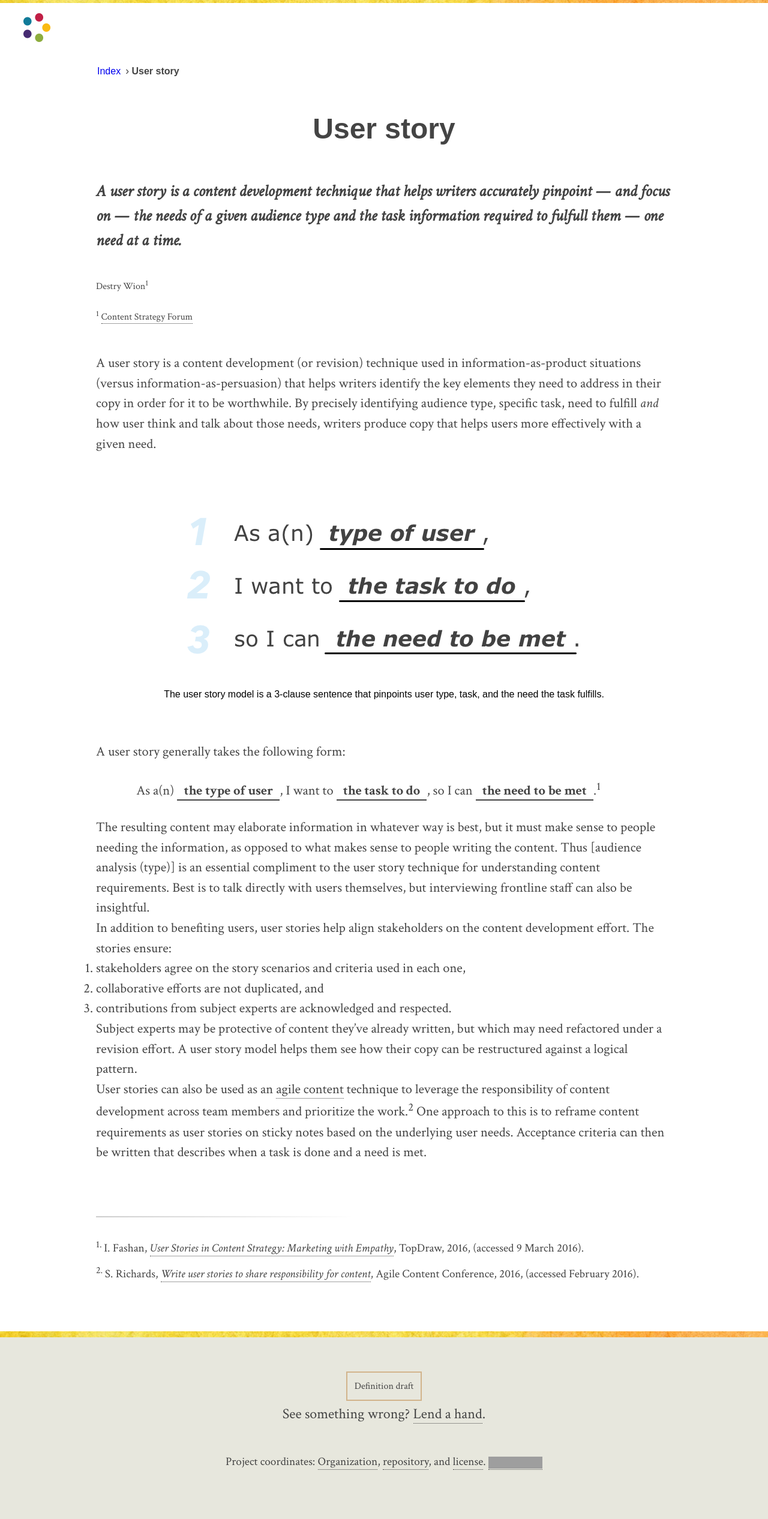
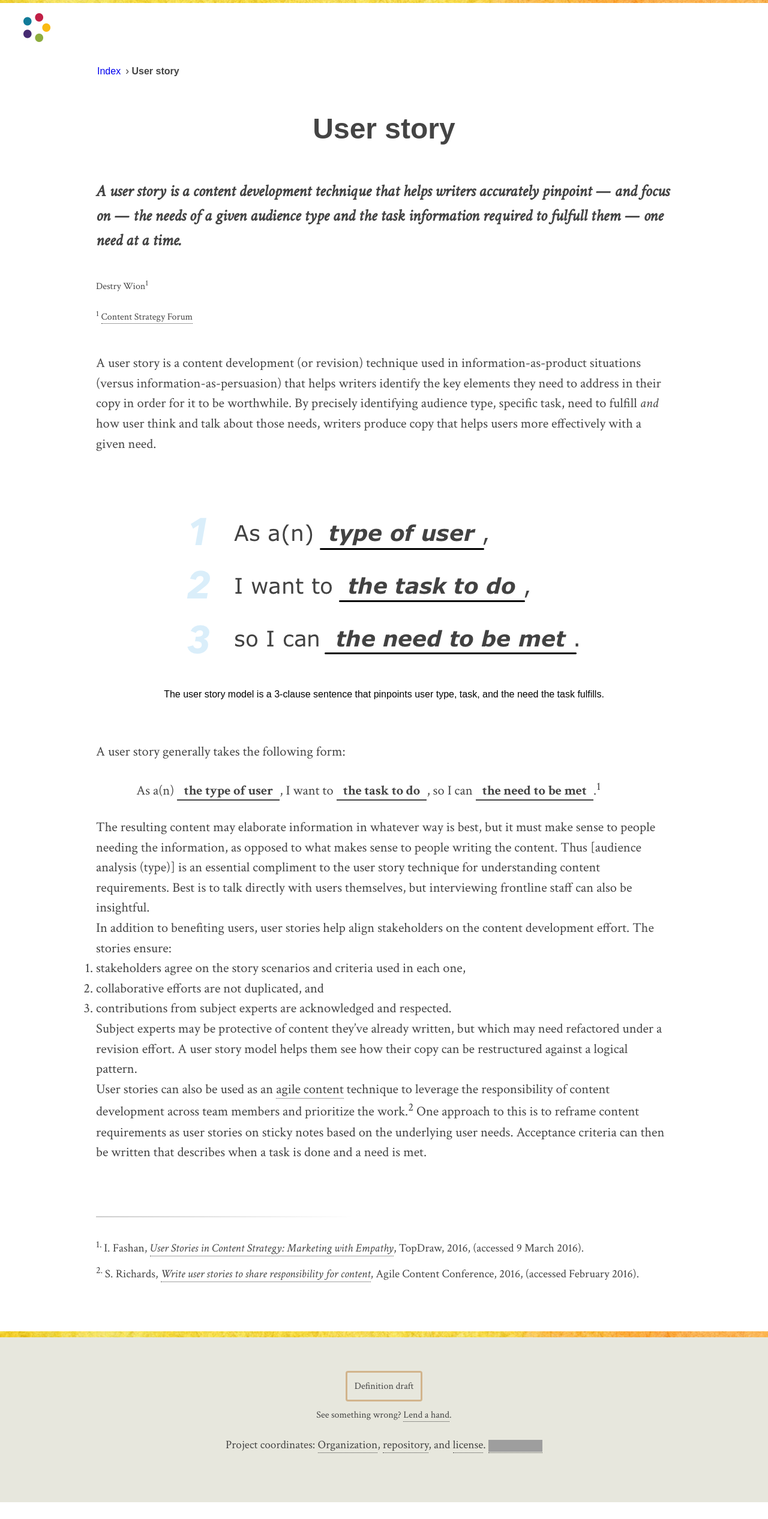
Before and after one commit to content-strategy-forum/csf-glossary, a Jekyll site: the page built from user-story.md, in a window 1280 px wide. Shown: the whole page at 60% size. Built offline with Jekyll 4.4.1, drawn with Linux system fonts in a browser that asks for light colours; some web fonts are replaced; after the commit the page ends 2505 px from its top, so only the background shows below that; grey boxes are pictures that could not be loaded.

Commit message:
css fiddling

```diff
--- a/assets/main.css
+++ b/assets/main.css
@@ -50,7 +50,8 @@
 .contributors,
 figcaption { font-size: 1rem; }
 
-.pitch { font-size: 1.5rem; }
+.pitch
+.draft { font-size: 1.5rem; }
 
 .references,
 .legal { font-size: 1.2rem; }
@@ -83,7 +84,7 @@
 	text-align: center;
 }
 
-.placeholder {
+.placeholder { /* E.g. used in 'user story' definition, to show text to be replaced in model. */
 	padding-left: .5em;
 	padding-right: .5em;
 }
@@ -234,14 +235,14 @@
 
 .draft a {
 	padding: .75em;
-	border: 2px solid tan;
+	border: 3px solid tan;
+	border-radius: 4px;
 }
 
 .draft a:hover { border-color: #000; }
 
-.draft { margin-bottom: 1em; }
-
-.pitch { margin-bottom: 2em; }
+.pitch,
+.draft { margin-bottom: 1.5em; }
 
 
 /* ----------------------------------
```
